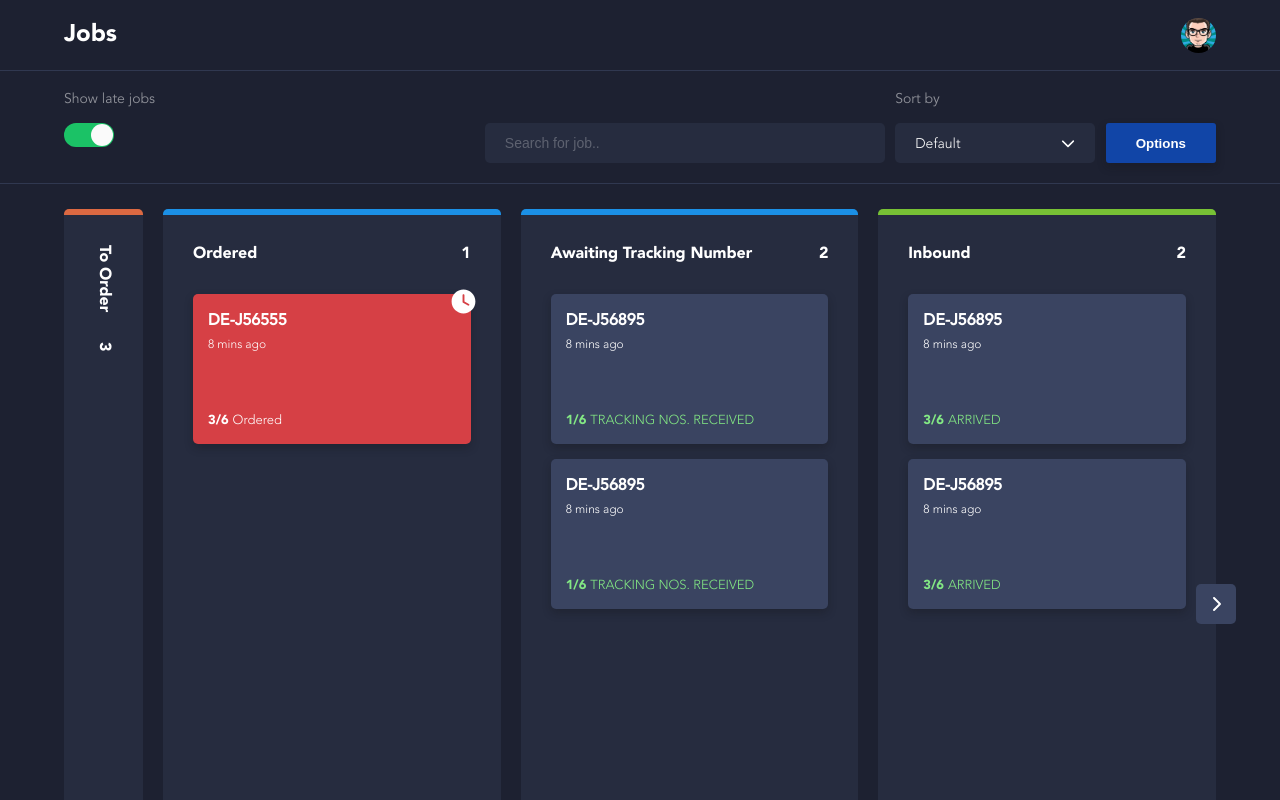
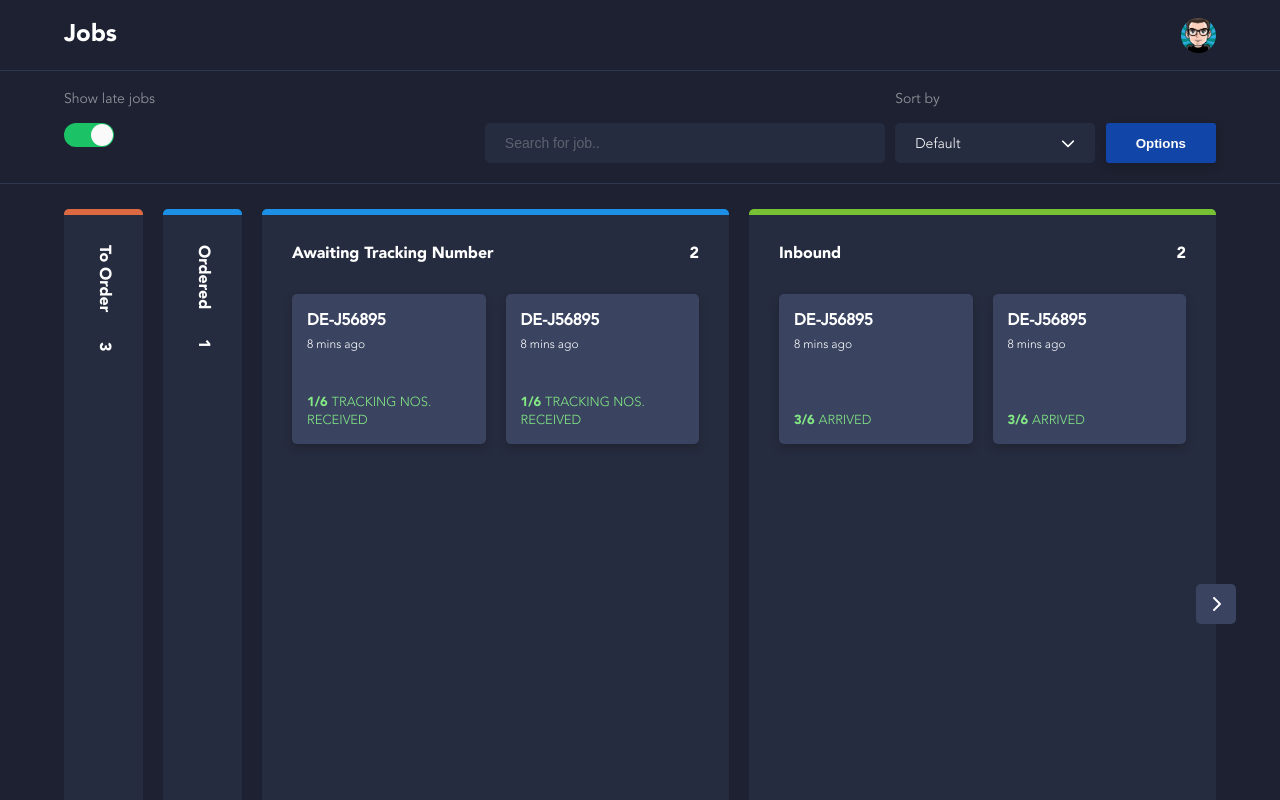
Before and after one commit to emmanuelojiji/jobscreen, a React (Create React App) app: page / in a window 1280 px wide. Shown: the top 800 px of the page. Built offline with nearby package versions, Linux system fonts and the light colour scheme.

Commit message:
Grid implemented for column

```diff
--- a/src/App.js
+++ b/src/App.js
@@ -91,6 +91,7 @@ function App() {
 
   const [toOrderVisible, setToOrderVisible] = useState(true);
   const [toOrderExtended, setToOrderExtended] = useState(false);
+  const [orderedExtended, setOrderedExtended] = useState(false);
 
   const [orderedVisible, setOrderedVisible] = useState(true);
   const [awaitingTrackingVisible, setAwaitingTrackingVisible] = useState(true);
@@ -347,7 +348,7 @@ function App() {
               {!noJobs ? (
                 <>
                   <div
-                    className="column-slide"
+                  className="column-slide"
                     style={{ transform: `translateX(${carouselView}%)` }}
                   >
                     <div className="column-container">
@@ -389,6 +390,14 @@ function App() {
                           borderTopColor="#1B90E6"
                           opacity={orderedState.length === 0 && "0.5"}
                           amount_in_category={orderedState.length}
+                          width={!orderedExtended && "79px"}
+                          extendedContent={!orderedExtended && "none"}
+                          changeSize={() =>
+                            orderedExtended
+                              ? setOrderedExtended(false)
+                              : setOrderedExtended(true)
+                          }
+                          writingMode={!orderedExtended && "vertical-rl"}
                         >
                           <>
                             {orderedState.length == 0 && (
--- a/src/Components/Column.scss
+++ b/src/Components/Column.scss
@@ -39,10 +39,9 @@
     margin-right: 0;
   }
 
-  &:hover{
+  &:hover {
     background: #2c3248;
   }
-
 
   @media only screen and (max-width: 600px) {
     width: 100%;
@@ -59,6 +58,9 @@
 
 .column-content {
   width: 100%;
+  display: grid;
+  grid-template-columns: repeat(auto-fill, minmax(180px, 1fr));
+  gap: 20px;
 }
 
 .category-title {
--- a/src/Components/JobCard.scss
+++ b/src/Components/JobCard.scss
@@ -10,7 +10,7 @@
   position: relative;
   z-index:3000;
 
-  max-width: 300px;
+  /*max-width: 250px; */
 
   transition: 0.2s ease-in-out;
 
```
